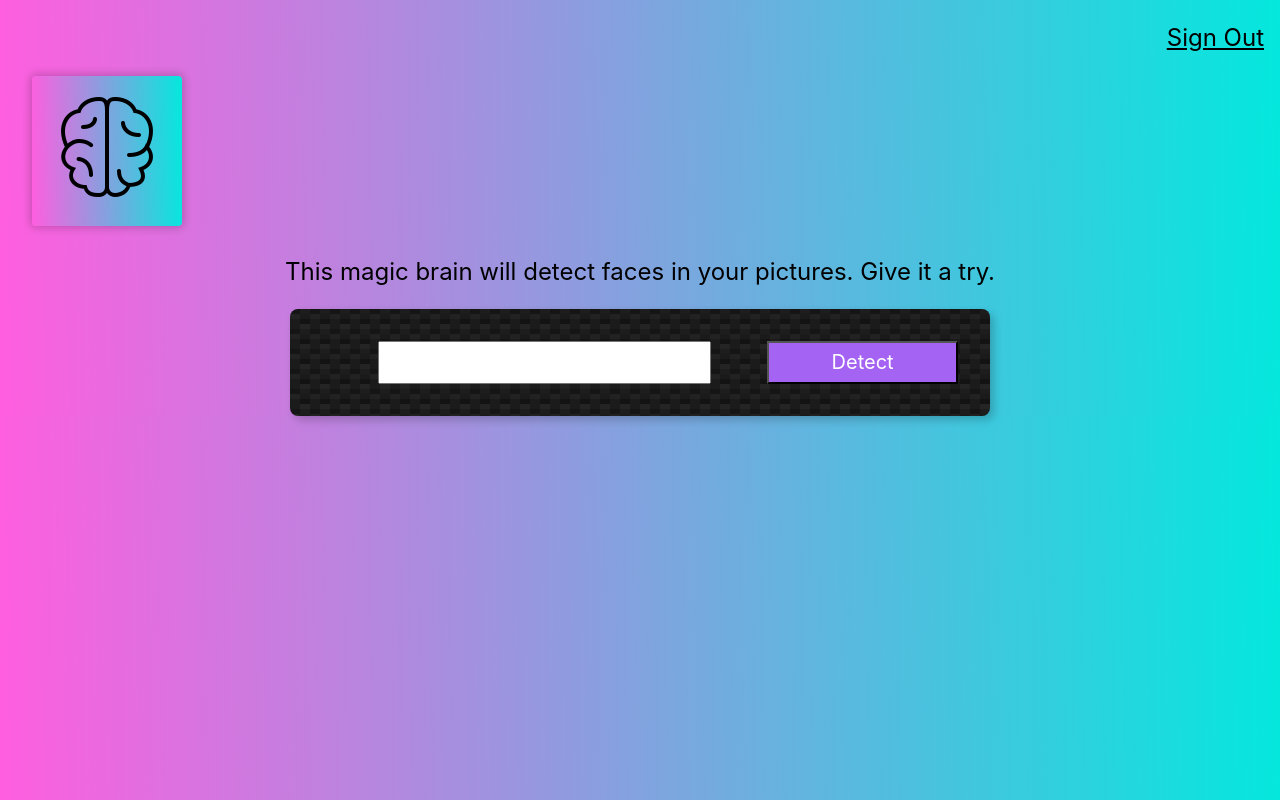
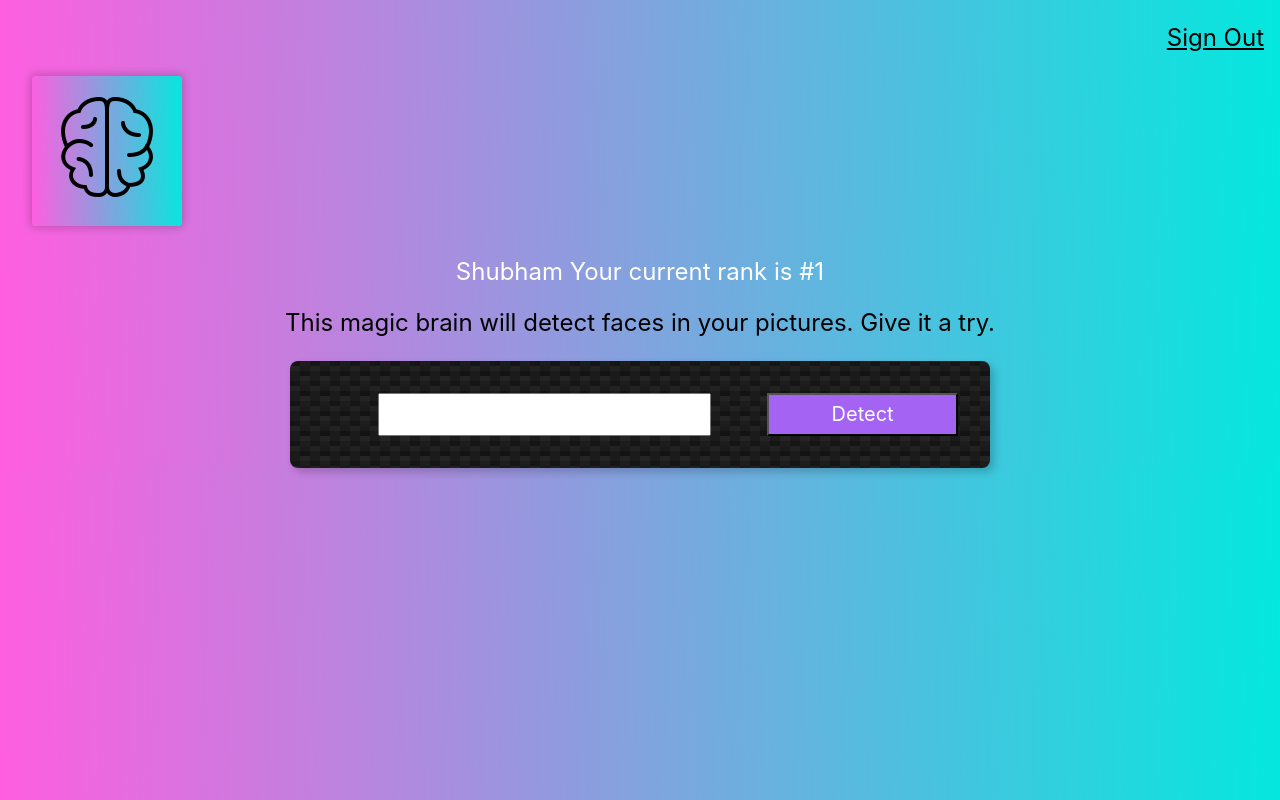
Before and after one commit to shubhamuni/smart_brain, a React (Create React App) app: page / in a window 1280 px wide. Built offline with nearby package versions, Linux system fonts and the light colour scheme.

Commit message:
Rank component placing

```diff
--- a/src/App.js
+++ b/src/App.js
@@ -9,8 +9,8 @@ function App() {
     <div className="App">
     <Navigation/>
     <Logo/>
+    <Rank/>
     <ImageLinkForm/>
-    <Rank/>
     </div>
   );
 }
--- a/src/components/Rank/Rank.js
+++ b/src/components/Rank/Rank.js
@@ -2,7 +2,11 @@ import React from "react";
 
 const Rank = () => {
     return(
-        <div></div>
+        <div>
+            <div className="white f3">
+                {'Shubham Your current rank is #1'}
+            </div>
+        </div>
 
     )
 }
```
